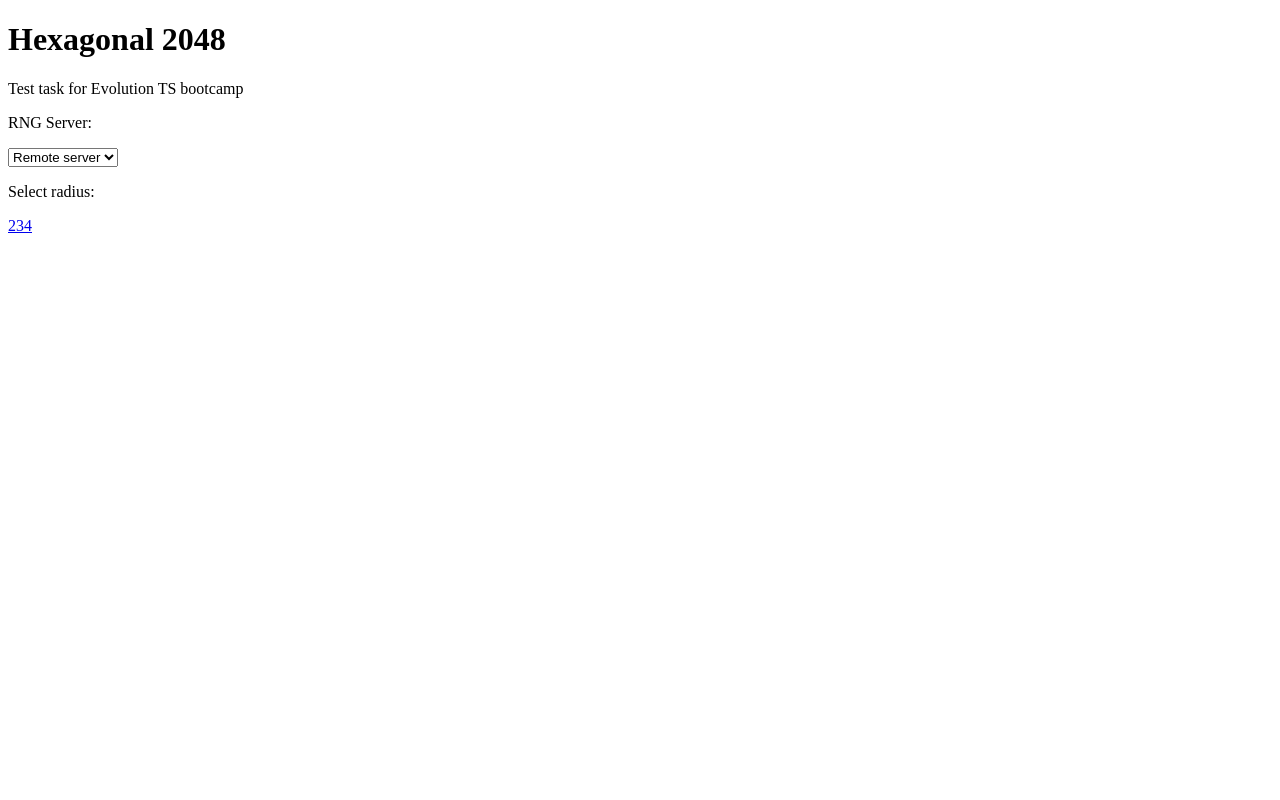
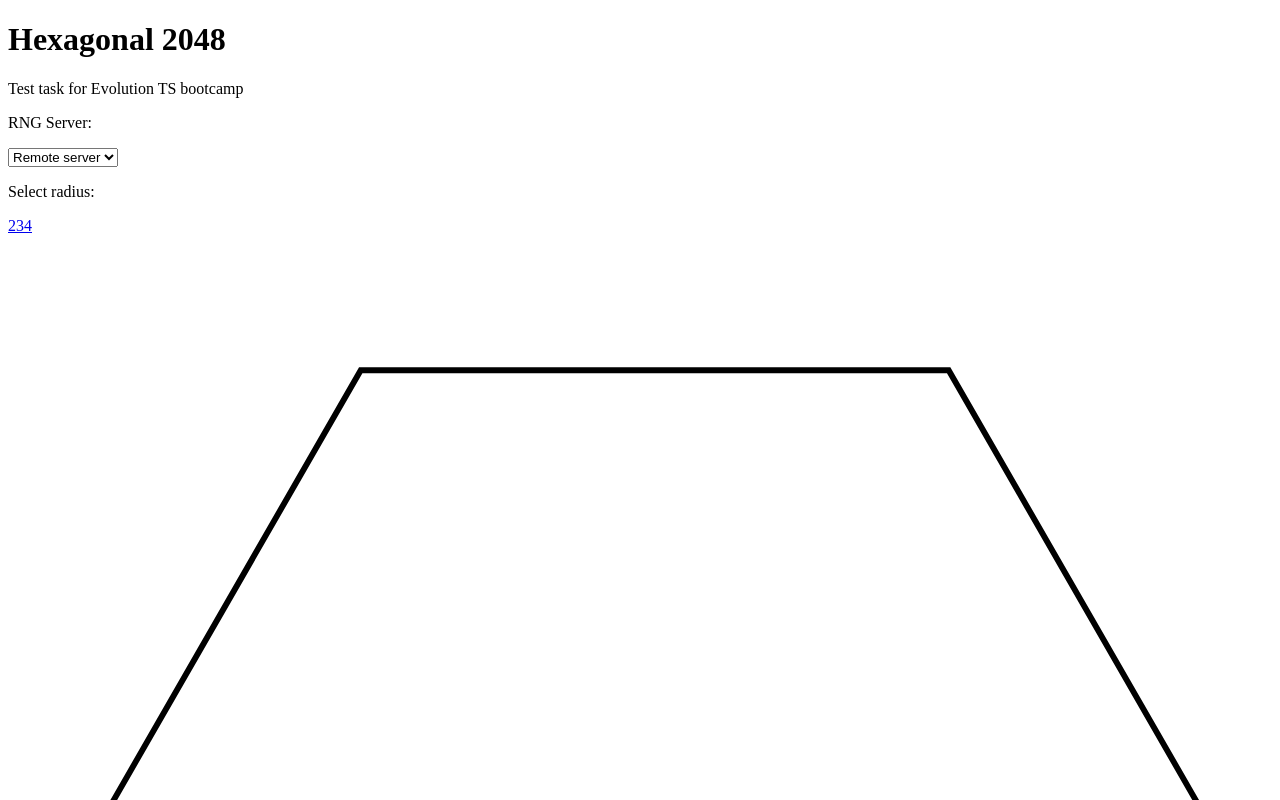
Before and after one commit to nigel-riss/hex-2048, a React app: page / in a window 1280 px wide. Shown: the top 800 px of the page. Built offline with nearby package versions, Linux system fonts and the light colour scheme; the HTML template or start-up script is replaced by a standard one.

Commit message:
WIP. Start SVG grid component

```diff
--- a/src/components/App.jsx
+++ b/src/components/App.jsx
@@ -6,6 +6,7 @@ import {
 } from 'react-router-dom';
 import ServerSelector from './ServerSelector.jsx';
 import LevelSelector from './LevelSelector.jsx';
+import GridSVG from './GridSVG.jsx';
 
 
 const App = () => {
@@ -19,6 +20,9 @@ const App = () => {
       <ServerSelector/>
       <LevelSelector/>
     </header>
+
+    <GridSVG
+    />
   </Router>);
 };
 
--- a/src/components/GridSVG.jsx
+++ b/src/components/GridSVG.jsx
@@ -0,0 +1,14 @@
+import React from 'react';
+import HexSVG from './HexSVG.jsx';
+
+
+const GridSVG = (props) => {
+  return (
+    <svg viewBox="-110 -110 215 225">
+      <HexSVG/>
+    </svg>
+  );
+};
+
+
+export default GridSVG;
--- a/src/components/HexSVG.jsx
+++ b/src/components/HexSVG.jsx
@@ -0,0 +1,13 @@
+import React from 'react';
+
+
+const HexSVG = (props) => {
+  return (
+    <g transform="rotate(0)" fill="white" stroke="black">
+      <polygon points="100,0 50,-87 -50,-87 -100,-0 -50,87 50,87"></polygon>
+    </g>
+  );
+};
+
+
+export default HexSVG;
```
Also changed, not shown: 1 other file (tests, documents, lock files or other folders).
